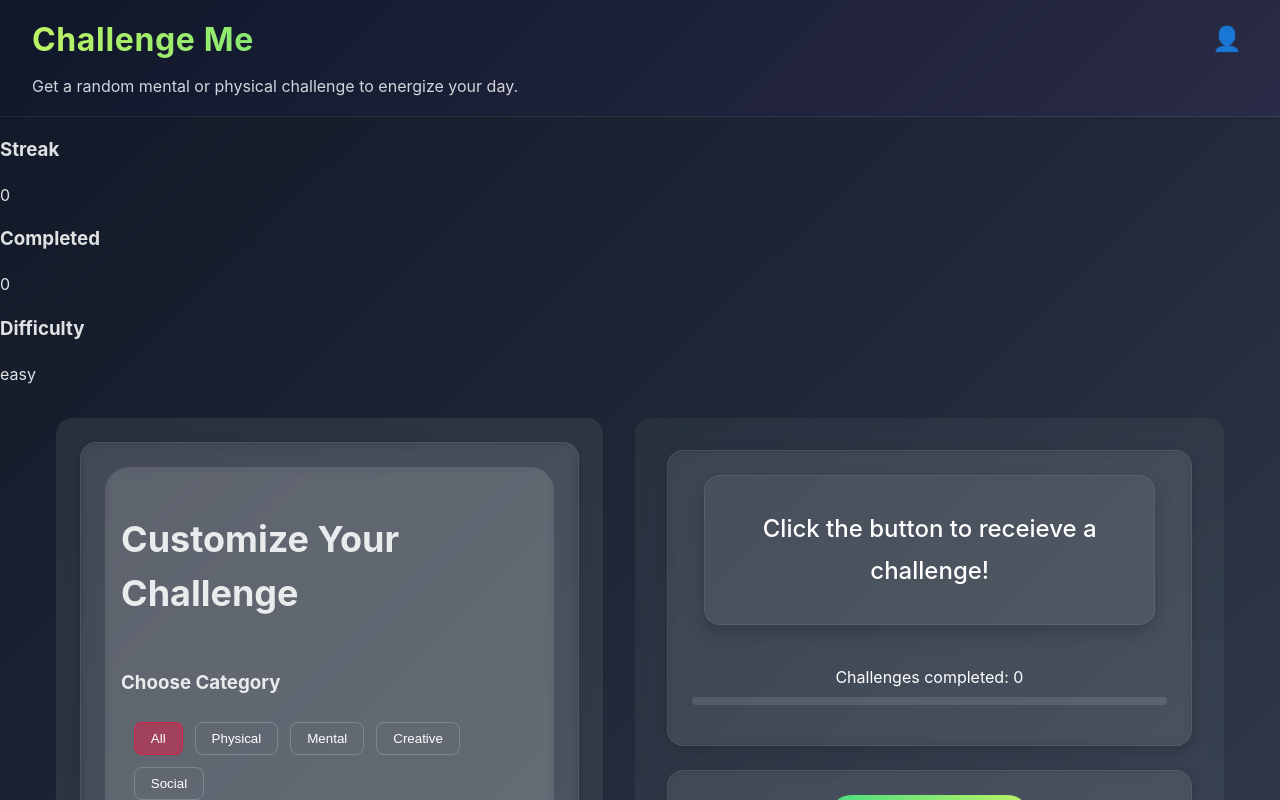
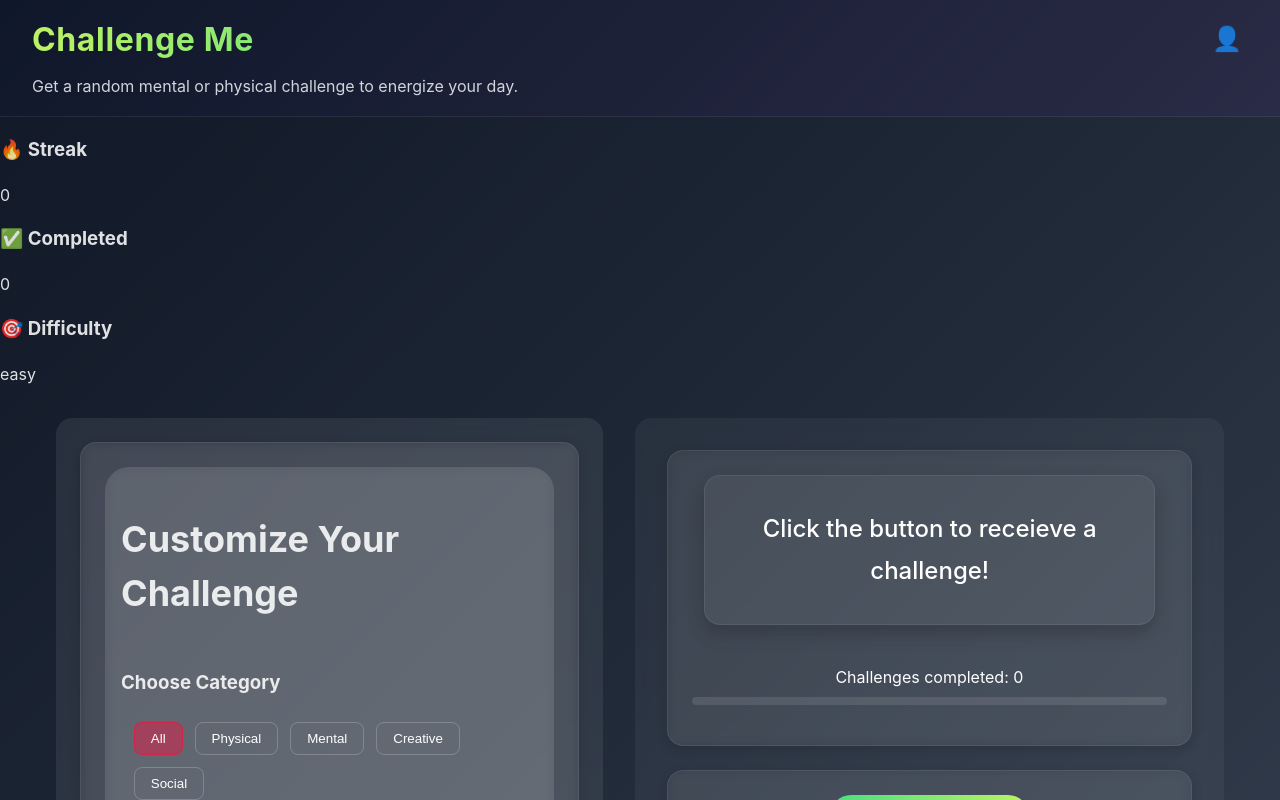
Before and after one commit to robertoandino/challenge-me, a React (Vite) app: page / in a window 1280 px wide. Shown: the top 800 px of the page. Built offline with nearby package versions, Linux system fonts and the light colour scheme.

Commit message:
Add: emojis for cards.

```diff
--- a/src/pages/Home.tsx
+++ b/src/pages/Home.tsx
@@ -94,15 +94,15 @@ const Home: React.FC = () => {
             {/* Stats Cards */}
             <section className="stats-cards">
                 <div className="stat-card">
-                    <h3>Streak</h3>
+                    <h3>🔥 Streak</h3>
                     <p>{streakCount}</p>
                 </div>
                 <div className="stat-card">
-                    <h3>Completed</h3>
+                    <h3>✅ Completed</h3>
                     <p>{completedCount}</p>
                 </div>
                 <div className="stat-card">
-                    <h3>Difficulty</h3>
+                    <h3>🎯 Difficulty</h3>
                     <p>{difficulty}</p>
                 </div>
             </section>
```
